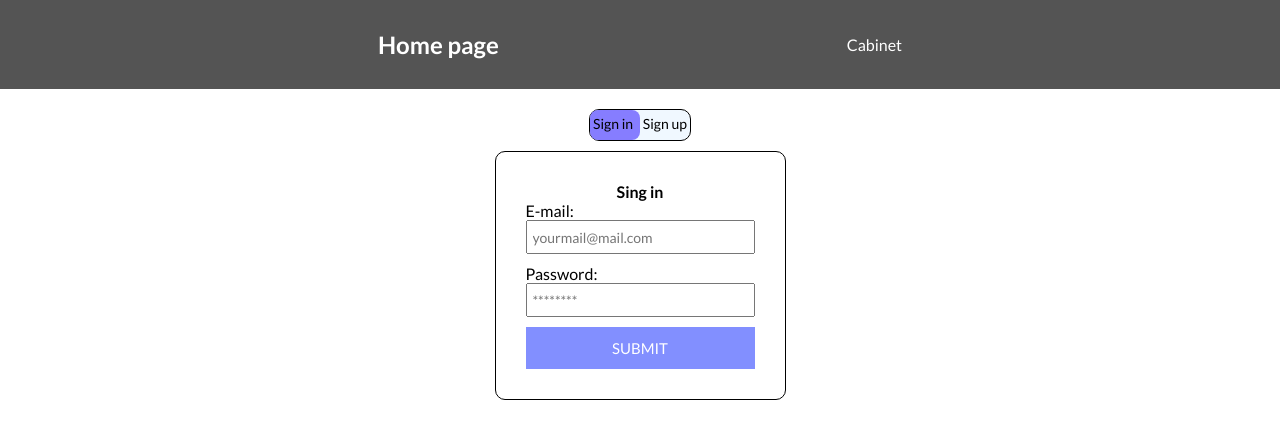
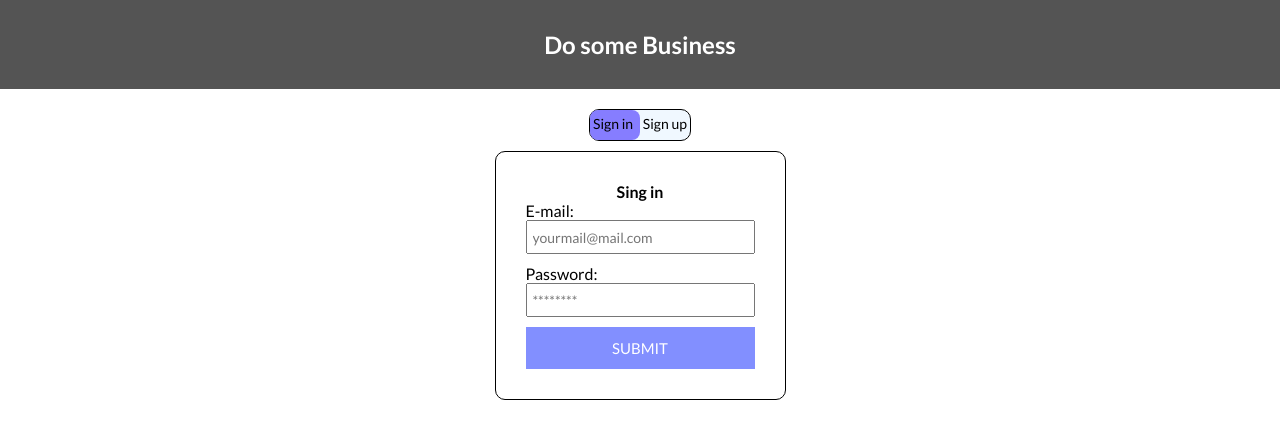
Before and after one commit to VRomanenko04/Do_some_business, a Next.js app: page / in a window 1280 px wide. Shown: the top 438 px of the page. Built offline with nearby package versions, Linux system fonts and the light colour scheme.

Commit message:
Сделал переход к игровому экрану после регистрации

```diff
--- a/app/page.tsx
+++ b/app/page.tsx
@@ -1,14 +1,12 @@
 import AuthForms from "@/components/AuthForms/AuthForms";
 import Link from "next/link";
 import styles from '@/styles/homepage.module.scss';
+import HomeHeader from "@/components/HomeHeader/HomeHeader";
 
 export default function PrimaryPage() {
   return (
     <main className={styles.main}>
-      <section className={styles.header}>
-        <h1>Home page</h1>
-        <Link className={styles.link} href='/cabinet'>Cabinet</Link>
-      </section>
+      <HomeHeader />
       <AuthForms />
     </main>
   )
--- /dev/null
+++ b/components/HomeHeader/HomeHeader.module.scss
@@ -0,0 +1,17 @@
+.header {
+    display: flex;
+    align-items: center;
+    justify-content: space-evenly;
+    background-color: rgb(84, 84, 84);
+    padding: 30px;
+
+    h1 {
+        color: #fff
+    }
+
+    .link {
+        text-decoration: none;
+        color: #fff;
+        cursor: pointer;
+    }
+}
--- /dev/null
+++ b/components/HomeHeader/HomeHeader.tsx
@@ -0,0 +1,19 @@
+'use client'
+import { useAuth } from '@/hooks/useAuth';
+import Link from 'next/link';
+import styles from './HomeHeader.module.scss';
+
+const HomeHeader = () => {
+    const { isAuth } = useAuth();
+
+    return (
+        <section className={styles.header}>
+            <h1>Do some Business</h1>
+            {isAuth && (
+                <Link className={styles.link} href='/cabinet'>Start playing</Link>
+            )}
+        </section>
+    )
+}
+
+export default HomeHeader;
--- a/styles/homepage.module.scss
+++ b/styles/homepage.module.scss
@@ -3,20 +3,3 @@
     flex-direction: column;
     justify-content: center;
 }
-
-.header {
-    display: flex;
-    align-items: center;
-    justify-content: space-evenly;
-    background-color: rgb(84, 84, 84);
-    padding: 30px;
-
-    h1 {
-        color: #fff
-    }
-
-    .link {
-        text-decoration: none;
-        color: #fff;
-    }
-}
```
